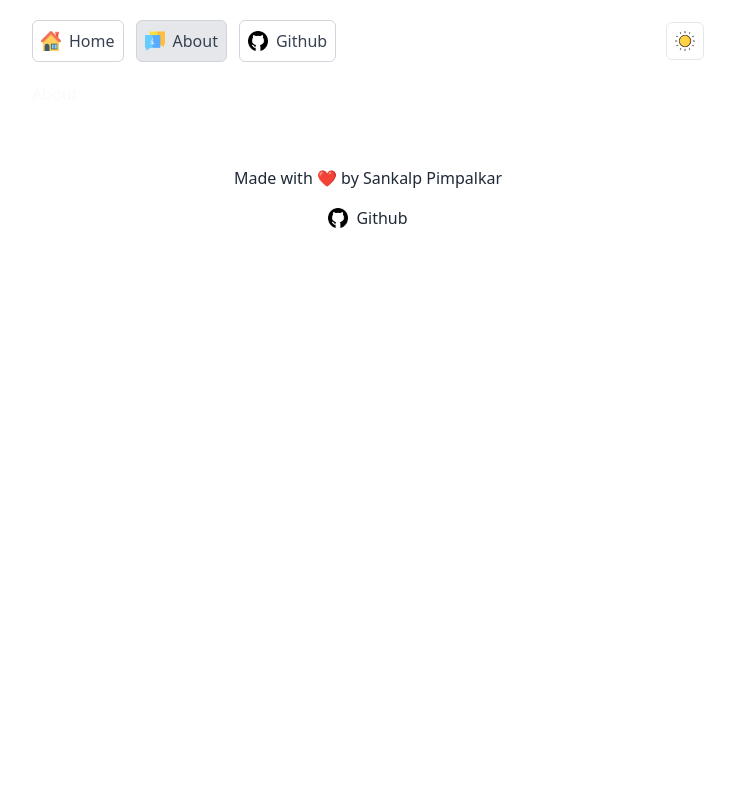
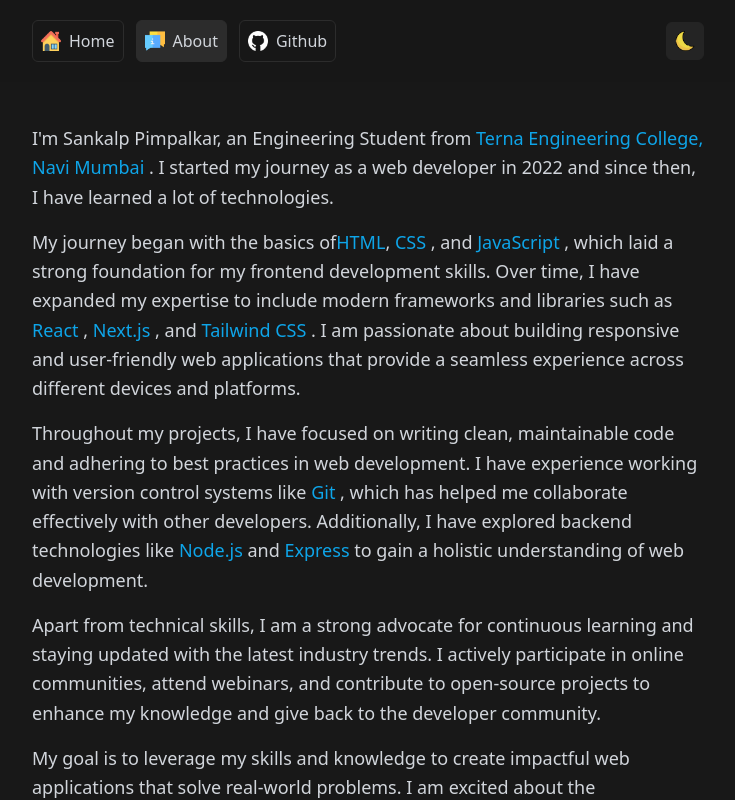
Before and after one commit to Sankalp-Pimpalkar/Sankalp-Pimpalkar, a React (Vite) app: page /about in a window 1280 px wide. Shown: the top 800 px of the page, without its empty margins (272-1007 px from the left). Built offline with nearby package versions, Linux system fonts and the light colour scheme.

Commit message:
Added About Page

```diff
--- a/index.html
+++ b/index.html
@@ -1,5 +1,5 @@
 <!doctype html>
-<html lang="en" class="light">
+<html lang="en" class="dark">
 
 <head>
   <meta charset="UTF-8" />
--- a/src/Layout.jsx
+++ b/src/Layout.jsx
@@ -7,7 +7,7 @@ function Layout() {
         <div className="w-full h-full min-h-screen p-5 text-gray-50 dark:bg-gray-primary">
             <Navbar />
 
-            <div className="w-full max-w-2xl mx-auto py-5">
+            <div className="w-full max-w-2xl mx-auto py-10">
                 <Outlet />
             </div>
 
--- a/src/components/Footer.jsx
+++ b/src/components/Footer.jsx
@@ -1,3 +1,4 @@
+import { Github, Instagram } from "../data/links"
 
 function Footer() {
     return (
@@ -8,8 +9,14 @@ function Footer() {
             <ul className="dark:text-gray-300 text-gray-800 mt-4 flex items-center gap-4">
                 <li className="flex items-center gap-2">
                     <img className="w-5 dark:invert" src="/github.png" alt="github" />
-                    <a className="hover:underline" href="https://github.com/Sankalp-Pimpalkar">
+                    <a className="hover:underline" target="_blank" href={Github}>
                         Github
+                    </a>
+                </li>
+                <li className="flex items-center gap-2">
+                    <img className="w-6" src="/instagram.png" alt="instagram" />
+                    <a className="hover:underline" target="_blank" href={Instagram}>
+                        Instagram
                     </a>
                 </li>
             </ul>
--- a/src/components/Navbar.jsx
+++ b/src/components/Navbar.jsx
@@ -1,6 +1,7 @@
 import { NavLink } from "react-router-dom"
 import Button from "./ui/Button"
 import { useState } from "react"
+import { Github } from "../data/links"
 
 const navs = [
     {
@@ -20,7 +21,7 @@ const navs = [
     {
         id: 3,
         name: "Github",
-        path: "https://github.com/Sankalp-Pimpalkar",
+        path: Github,
         icon: "/github.png",
         className: "w-5 h-5 dark:invert"
     }
@@ -44,14 +45,14 @@ function Navbar() {
     }
 
     return (
-        <nav>
-            <div className="w-full max-w-2xl mx-auto flex gap-4 sm:flex-row items-center justify-between">
-                <ul className="flex items-center gap-3">
+        <nav className="fixed top-0 py-5 px-5 md:px-0 inset-x-0 w-full mx-auto bg-white/95 dark:bg-gray-primary/95">
+            <div className="w-full max-w-2xl mx-auto flex flex-col xs:flex-row gap-4 xs:items-center justify-between">
+                <ul className="flex flex-wrap items-center gap-3 overflow-x-auto">
                     {
                         navs.map(nav => (
-                            <li key={nav.id}>
+                            <li key={nav.id} className="min-w-fit">
                                 <NavLink to={nav.path} className={({ isActive }) => (
-                                    `dark:hover:bg-gray-secondary hover:bg-gray-200 w-fit p-2 rounded-md border dark:border-gray-secondary border-gray-300 text-gray-700 dark:text-gray-300 transition-all duration-300 flex items-center gap-2
+                                    `dark:hover:bg-gray-secondary hover:bg-gray-200 w-fit p-2 rounded-md border dark:border-gray-secondary border-gray-300 text-gray-700 dark:text-gray-300 transition-colors duration-300 flex items-center gap-2
                                     ${isActive && 'dark:bg-gray-secondary bg-gray-200 dark:text-gray-100 text-gray-600'}
                                     `
                                 )}>
@@ -65,7 +66,7 @@ function Navbar() {
 
                 <Button onClick={handleTheme} className="gap-0 block rounded-[30rem] px-2 py-2">
                     {
-                        isdarkMode ?
+                        !isdarkMode ?
                             (
                                 <img className="w-5 h-5" src="/sun.png" alt="light-mode" />
                             ) :
--- /dev/null
+++ b/src/components/ui/Link.jsx
@@ -0,0 +1,14 @@
+/* eslint-disable react/prop-types */
+
+function Link({ children, href, ...props }) {
+    return (
+        <a
+            className="text-sky-500 hover:underline"
+            target="_blank"
+            href={href} {...props}>
+            {children}
+        </a>
+    )
+}
+
+export default Link
--- /dev/null
+++ b/src/data/links.js
@@ -0,0 +1,12 @@
+export const Instagram = "https://www.instagram.com/i.am.sankalp.23/"
+export const Github = "https://github.com/Sankalp-Pimpalkar"
+export const College = "https://ternaengg.ac.in/"
+export const HTML = "https://developer.mozilla.org/en-US/docs/Web/HTML"
+export const CSS = "https://developer.mozilla.org/en-US/docs/Web/CSS"
+export const JS = "https://developer.mozilla.org/en-US/docs/Web/JavaScript"
+export const React = "https://reactjs.org/"
+export const Nextjs = "https://nextjs.org/"
+export const Git = "https://git-scm.com/"
+export const TailwindCSS = "https://tailwindcss.com/"
+export const Nodejs = "https://nodejs.org/"
+export const Express = "https://expressjs.com/"
--- a/src/pages/About.jsx
+++ b/src/pages/About.jsx
@@ -1,8 +1,45 @@
+import Link from "../components/ui/Link";
+import { College, CSS, Express, Git, HTML, JS, Nextjs, Nodejs, React, TailwindCSS } from "../data/links";
 
 function About() {
     return (
-        <div>About</div>
-    )
+        <main>
+            <section className="mt-16 flex flex-col gap-4 items-start">
+                <p className="text-gray-600 dark:text-gray-300 text-lg font-medium leading-relaxed">
+                    I&apos;m Sankalp Pimpalkar, an Engineering Student from
+                    <Link href={College}>
+                        {' '}Terna Engineering College, Navi Mumbai{' '}
+                    </Link>.
+                    I started my journey as a web developer in 2022 and since then, I have learned a lot of technologies.
+                </p>
+                <p className="text-gray-600 dark:text-gray-300 text-lg font-medium leading-relaxed">
+                    My journey began with the basics of
+                    <Link href={HTML}>HTML</Link>,
+                    <Link href={CSS}>{' '}CSS{' '}</Link>, and
+                    <Link href={JS}>{' '}JavaScript{' '}</Link>,
+                    which laid a strong foundation for my frontend development skills. Over time, I have expanded my expertise to include modern frameworks and libraries such as
+                    <Link href={React}>{' '}React{' '}</Link>,
+                    <Link href={Nextjs}>{' '}Next.js{' '}</Link>, and
+                    <Link href={TailwindCSS}>{' '}Tailwind CSS{' '}</Link>.
+                    I am passionate about building responsive and user-friendly web applications that provide a seamless experience across different devices and platforms.
+                </p>
+                <p className="text-gray-600 dark:text-gray-300 text-lg font-medium leading-relaxed">
+                    Throughout my projects, I have focused on writing clean, maintainable code and adhering to best practices in web development. I have experience working with version control systems like
+                    <Link href={Git}>{' '}Git{' '}</Link>,
+                    which has helped me collaborate effectively with other developers. Additionally, I have explored backend technologies like
+                    <Link href={Nodejs}>{' '}Node.js{' '}</Link> and
+                    <Link href={Express}>{' '}Express{' '}</Link>
+                    to gain a holistic understanding of web development.
+                </p>
+                <p className="text-gray-600 dark:text-gray-300 text-lg font-medium leading-relaxed">
+                    Apart from technical skills, I am a strong advocate for continuous learning and staying updated with the latest industry trends. I actively participate in online communities, attend webinars, and contribute to open-source projects to enhance my knowledge and give back to the developer community.
+                </p>
+                <p className="text-gray-600 dark:text-gray-300 text-lg font-medium leading-relaxed">
+                    My goal is to leverage my skills and knowledge to create impactful web applications that solve real-world problems. I am excited about the opportunities in frontend development and look forward to collaborating with like-minded professionals to build innovative solutions.
+                </p>
+            </section>
+        </main>
+    );
 }
 
-export default About
+export default About;
--- a/src/pages/Home.jsx
+++ b/src/pages/Home.jsx
@@ -4,7 +4,7 @@ function Home() {
 
     return (
         <main>
-            <section className="mt-10 flex flex-col gap-4 items-start sm:flex-row-reverse sm:items-center justify-between">
+            <section className="mt-16 flex flex-col gap-4 items-start sm:flex-row-reverse sm:items-center justify-between">
                 <img className="w-32 h-32 my-2" src="./enderman.gif" alt="enderman" />
 
                 <span>
--- a/tailwind.config.js
+++ b/tailwind.config.js
@@ -16,6 +16,9 @@ export default {
       fontFamily: {
         // Fonts goes here
       },
+      screens : {
+        'xs': '425px'
+      }
     },
   },
   darkMode: 'class',
```
Also changed, not shown: public/instagram.png (added).
